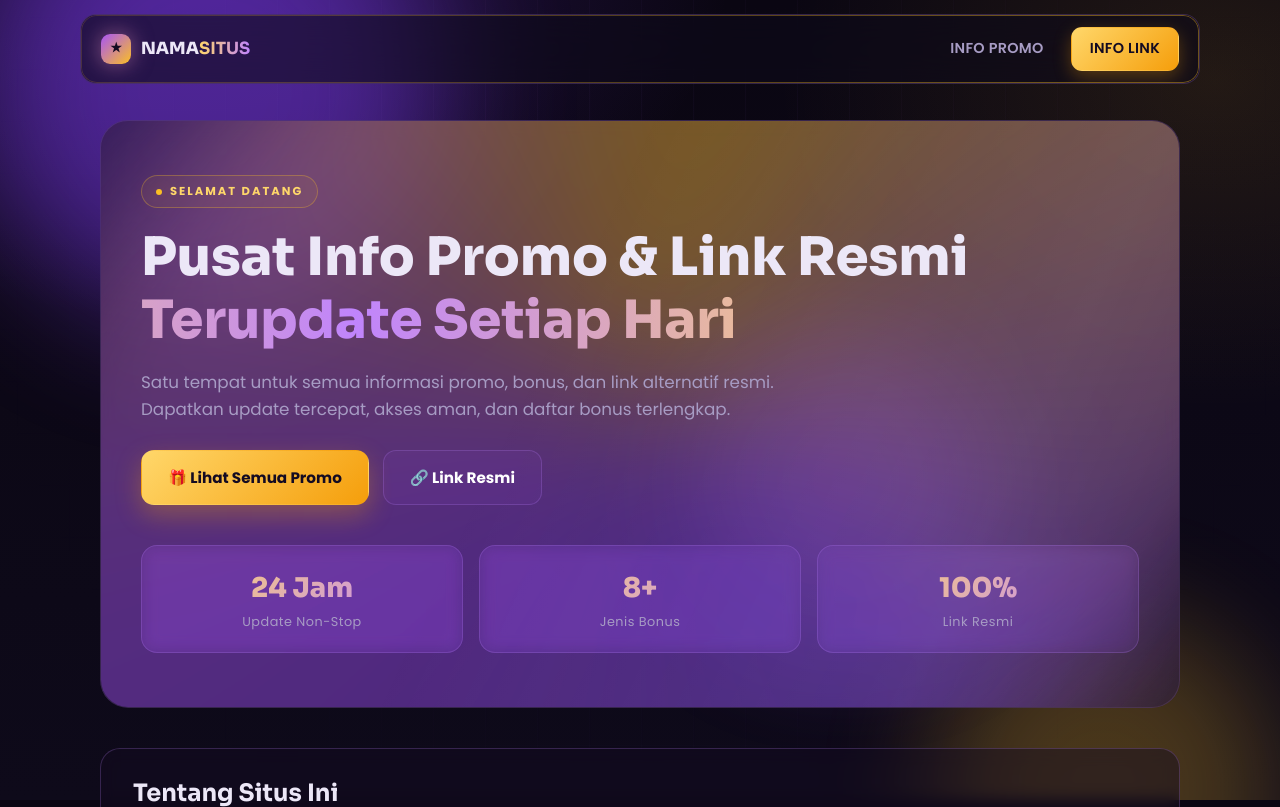
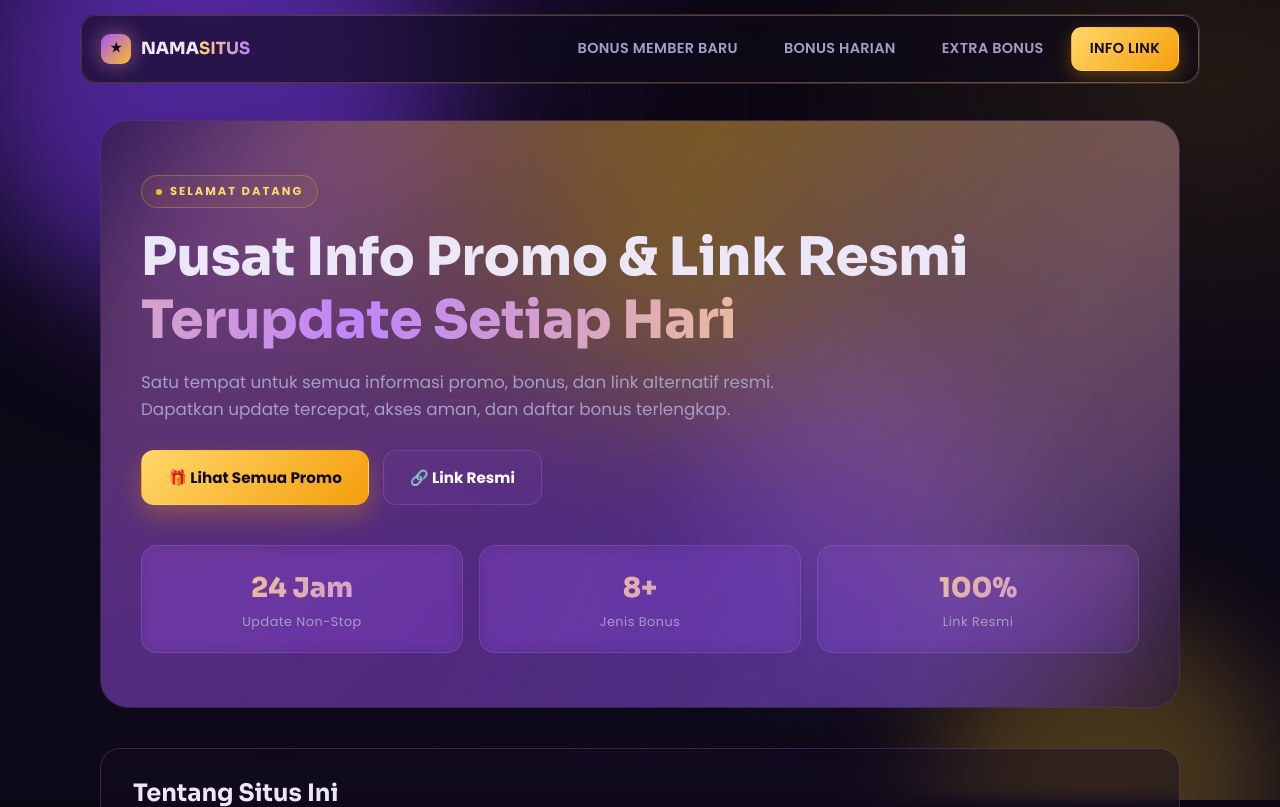
Before and after one commit to kuyagames/mpo888info, a PHP site: page / in a window 1280 px wide. Shown: the top 807 px of the page. Run offline with PHP 8.4, Linux system fonts and the light colour scheme; data comes from the database, SQL or seed files in the repository; a stand-in replaces the project's code that opens the database connection; some libraries are stand-ins or nearby versions.

Commit message:
Menu: dynamic per bonus group, anchor to each section

```diff
--- a/includes/functions.php
+++ b/includes/functions.php
@@ -121,7 +121,7 @@ function render_group(array $g): string
     $inner  = '';
     foreach ($promos as $p) $inner .= render_promo($p, (int)$g['coin'] === 1);
 
-    return '<div class="group"><div class="group-label reveal">'
+    return '<div class="group" id="group-' . (int)$g['id'] . '"><div class="group-label reveal">'
         . '<h3><span class="ic" style="' . $icbg . '">' . e($g['icon']) . '</span> ' . e($g['title']) . '</h3>'
         . '<span class="line"></span><span class="tag">' . e($g['tag']) . '</span></div>'
         . '<div class="promos ' . $cols . '">' . $inner . '</div></div>';
--- a/index.php
+++ b/index.php
@@ -32,7 +32,9 @@ $artParas = array_filter(array_map('trim', explode("\n", sv($s, 'about_art_body'
   <div class="nav-inner">
     <div class="brand"><span class="dot">★</span><span><?= e(sv($s,'site_name','NAMA')) ?><b><?= e(sv($s,'site_accent','SITUS')) ?></b></span></div>
     <div class="menu">
-      <a href="#promo"><?= e(sv($s,'menu1','INFO PROMO')) ?></a>
+      <?php foreach ($groups as $g): ?>
+        <a href="#group-<?= (int)$g['id'] ?>"><?= e($g['title']) ?></a>
+      <?php endforeach; ?>
       <a href="#link" class="gold"><?= e(sv($s,'menu2','INFO LINK')) ?></a>
     </div>
   </div>
```
